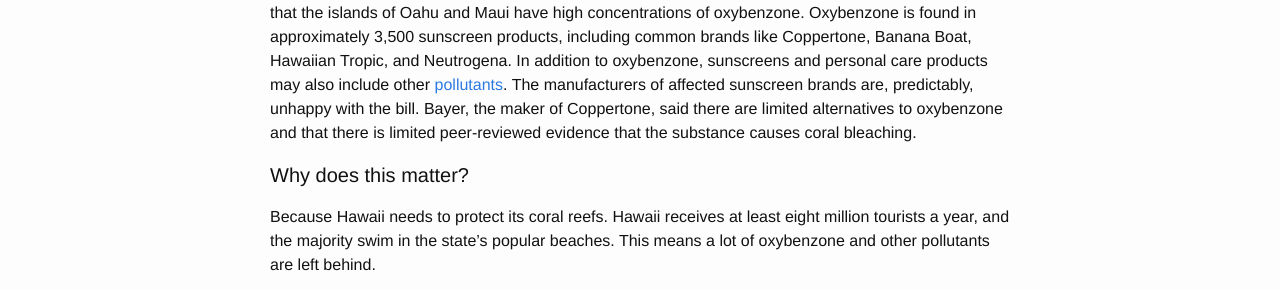
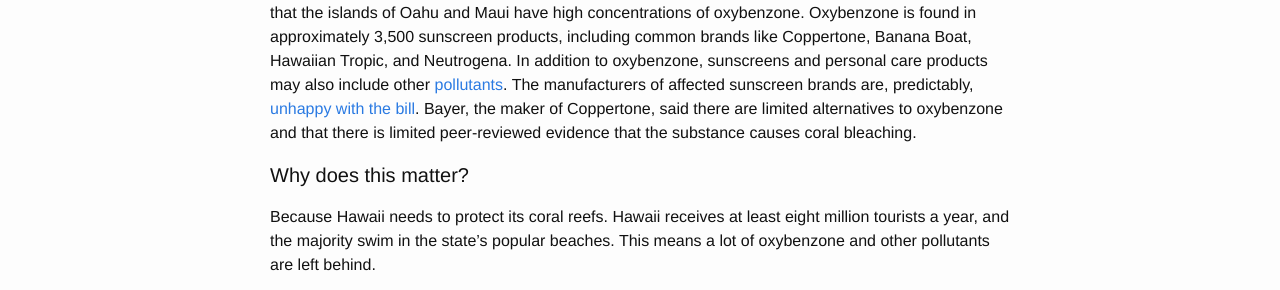
Before and after one commit to Sparkleleuk/Sustainability_Matters, a Jekyll site: the page built from _posts/2018-05-04-hawaii-mcdonalds.markdown, in a window 1280 px wide. Shown: the part 582-872 px from the top of the page. Built offline with Jekyll 4.4.1, drawn with Linux system fonts in a browser that asks for light colours; part of the change alters nothing that is shown.

```diff
--- a/_posts/2018-05-04-hawaii-mcdonalds.markdown
+++ b/_posts/2018-05-04-hawaii-mcdonalds.markdown
@@ -11,7 +11,7 @@ Hawaii's congress has passed a bill that <a href="https://www.nytimes.com/2018/0
 
 #### The substance in question is...
 
-Oxybenzone (benzophenone-3), which, according to a <a href="http://www.haereticus-lab.org/sunscreen-chemical-threatens-coral-reefs/" target="_blank">2015 study</a>, damages coral reefs by inducing coral bleaching, destroying coral reef DNA and causing coral deformity, among others. The study found that the islands of Oahu and Maui have high concentrations of oxybenzone. Oxybenzone is found in approximately 3,500 sunscreen products, including common brands like Coppertone, Banana Boat, Hawaiian Tropic, and Neutrogena. In addition to oxybenzone, sunscreens and personal care products may also include other <a href="http://www.haereticus-lab.org/protect-land-sea-certification/#link-target1/" target="_blank">pollutants</a>. The manufacturers of affected sunscreen brands are, predictably, unhappy with the bill. Bayer, the maker of Coppertone, said there are limited alternatives to oxybenzone and that there is limited peer-reviewed evidence that the substance causes coral bleaching.
+Oxybenzone (benzophenone-3), which, according to a <a href="http://www.haereticus-lab.org/sunscreen-chemical-threatens-coral-reefs/" target="_blank">2015 study</a>, damages coral reefs by inducing coral bleaching, destroying coral reef DNA and causing coral deformity, among others. The study found that the islands of Oahu and Maui have high concentrations of oxybenzone. Oxybenzone is found in approximately 3,500 sunscreen products, including common brands like Coppertone, Banana Boat, Hawaiian Tropic, and Neutrogena. In addition to oxybenzone, sunscreens and personal care products may also include other <a href="http://www.haereticus-lab.org/protect-land-sea-certification/#link-target1/" target="_blank">pollutants</a>. The manufacturers of affected sunscreen brands are, predictably, <a href="https://www.washingtonpost.com/news/energy-environment/wp/2018/05/02/hawaii-might-be-about-to-ban-your-favorite-sunscreen-to-protect-its-coral-reefs/?utm_term=.5424220fe3bb" target="_blank">unhappy with the bill</a>. Bayer, the maker of Coppertone, said there are limited alternatives to oxybenzone and that there is limited peer-reviewed evidence that the substance causes coral bleaching.
 
 #### Why does this matter?
 
```
